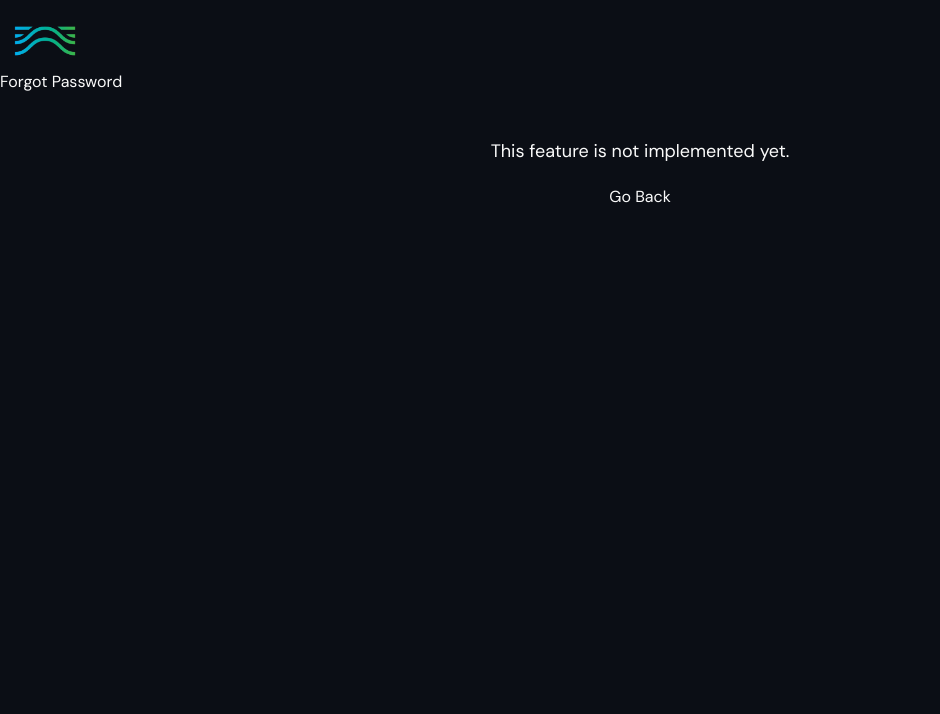
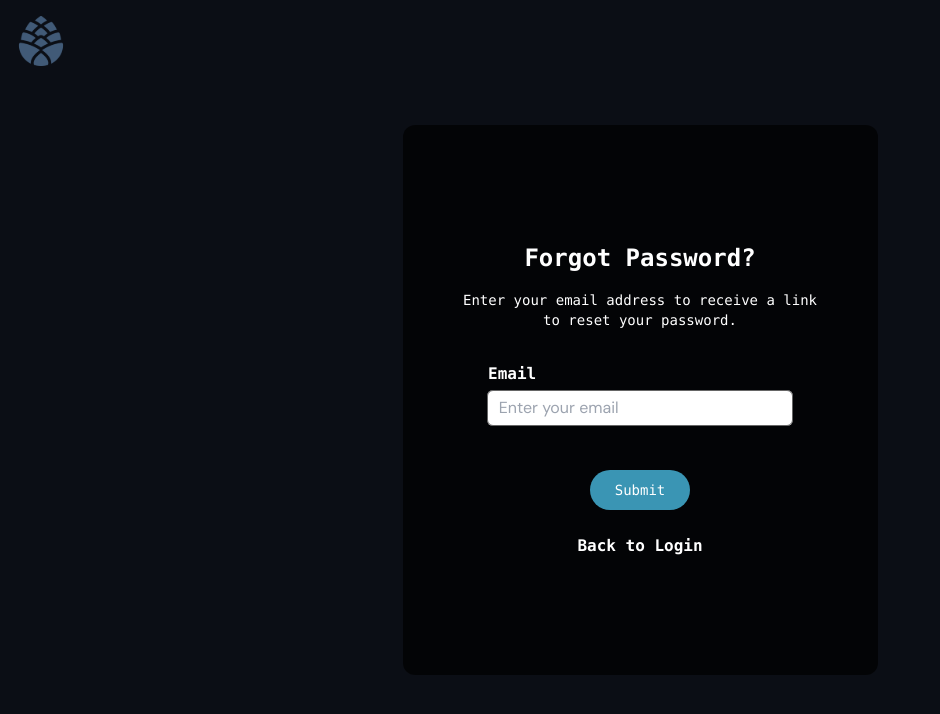
Before and after one commit to fy-st0rm/Lobic, a React (Vite) app: page /forgotpassword in a window 1280 px wide. Shown: the top 714 px of the page, without its empty margins (0-940 px from the left). Built offline with nearby package versions, Linux system fonts and the light colour scheme; no server answers.

Commit message:
logo changed

```diff
--- a/src/App.tsx
+++ b/src/App.tsx
@@ -12,7 +12,7 @@ function App(): React.ReactElement {
 		<>
 			<Helmet>
 				<title> Lobic </title>
-				<link rel="icon" href="lobic_logo.png" />
+				<link rel="icon" href="/navbar/LobicLogo.svg" />
 			</Helmet>
 
 			{isAuthPage ? <AuthRoutes /> : <AppRoutes />}
--- a/src/routes/auth/ForgotPassword.tsx
+++ b/src/routes/auth/ForgotPassword.tsx
@@ -1,46 +1,81 @@
-import React from "react";
+// ForgotPassword.tsx
+
+import { useState } from "react";
 import { useNavigate } from "react-router-dom";
 
-import logo from "/lobic_logo.png";
+// Assets
+import logo from "/navbar/LobicLogo.svg";
 
 function ForgotPassword() {
+const [email, setEmail] = useState<string>("");
 const navigate = useNavigate();
 
-	const handleGoBack = () => {
-		navigate(-1); // Go back to the previous page
+const handleResetPassword = (event: React.FormEvent<HTMLFormElement>) => {
+event.preventDefault();
+// Implement your password reset logic here
+console.log("Reset link will be sent to: ", email);
+};
+
+const handleBackToLogin = () => {
+navigate("/login");
 };
 
 return (
-		<div className="container">
-			<div className="logo">
-				<img
-					src={logo}
-					alt="lobic_logo"
-					style={{ width: "70px", height: "auto" }}
+<div className="relative flex h-screen items-center justify-center">
+{/* Logo Section */}
+<div className="absolute left-0 top-0 p-4">
+<img src={logo} alt="lobic_logo" className="h-auto w-[50px]" />
+</div>
+{/* Background Card */}
+<div className="absolute h-[550px] w-[475px] rounded-xl bg-black/70" />
+
+{/* Forgot Password Form Container */}
+<div className="flex flex-col absolute w-[400px] rounded-lg p-4 text-center">
+  <div>
+	<p className="mb-4 font-mono text-2xl font-extrabold text-white">
+	  Forgot Password?
+	</p>
+	<p className="mb-8 font-mono text-sm text-white">
+	  Enter your email address to receive a link to reset your password.
+	</p>
+
+	<form onSubmit={handleResetPassword}>
+	  {/* Email Field */}
+	  <div>
+		<p className="mb-1 ml-8 text-left font-mono text-white font-semibold">
+		  Email
+		</p>
+		<input
+		  type="email"
+		  placeholder="Enter your email"
+		  value={email}
+		  onChange={(e: React.ChangeEvent<HTMLInputElement>) =>
+			setEmail(e.target.value)
+		  }
+		  required
+		  className="mx-auto block w-5/6 rounded-md bg-white px-3 py-1.5 text-base text-gray-900 outline outline-1 -outline-offset-1 outline-black/60 placeholder:text-gray-400 focus:outline focus:outline-2 focus:-outline-offset-2 focus:outline-indigo-600"
 		/>
 	  </div>
 
-			<div className="outercircle"></div>
-			<div className="innercircle"></div>
+	  {/* Submit Button */}
+	  <div className="mt-6">
+		<button
+		  type="submit"
+		  className="mt-5 mb-4 h-10 w-[100px] rounded-full bg-[#3a95b4] border-none font-mono text-sm text-white"
+		>
+		  Submit
+		</button>
+	  </div>
+	</form>
 
-			<div className="loginContainer">
+	{/* Link to navigate back to Login */}
 	<div>
-					<p className="loginText">Forgot Password</p>
-					<br />
-					<div
-						style={{
-							textAlign: "center",
-							padding: "20px",
-							fontSize: "18px",
-						}}
+	  <p
+		className="mt-2 cursor-pointer font-mono text-white font-semibold"
+		onClick={handleBackToLogin}
 	  >
-						This feature is not implemented yet.
-					</div>
-
-					<div style={{ textAlign: "center" }}>
-						<button className="loginButton" onClick={handleGoBack}>
-							Go Back
-						</button>
+		Back to Login
+	  </p>
 	</div>
   </div>
 </div>
--- a/src/routes/auth/Login.tsx
+++ b/src/routes/auth/Login.tsx
@@ -8,7 +8,7 @@ import { performLogin, initClientState } from "@/api/user/userApi";
 import { useAppProvider } from "providers/AppProvider";
 
 // Assets
-import logo from "/lobic_logo.png";
+import logo from "/navbar/LobicLogo.svg";
 
 function Login() {
 	const [email, setEmail] = useState<string>("");
@@ -44,7 +44,7 @@ function Login() {
 	return (
 		<div className="relative flex h-screen items-center justify-center">
 			<div className="absolute left-0 top-0 p-4">
-				<img src={logo} alt="lobic_logo" className="h-auto w-[70px]" />
+				<img src={logo} alt="lobic_logo" className="h-auto w-[50px]" />
 			</div>
 
 			<div className="absolute h-[550px] w-[475px] rounded-xl bg-black/70" />
--- a/src/routes/auth/Signup.tsx
+++ b/src/routes/auth/Signup.tsx
@@ -1,7 +1,7 @@
 import { useState } from "react";
 import { useNavigate } from "react-router-dom";
 import { initClientState, performLogin, signupUser } from "@/api/user/userApi";
-import logo from "/lobic_logo.png";
+import logo from "/navbar/LobicLogo.svg";
 import { CircleAlert } from "lucide-react";
 import { useAppProvider } from "@/providers/AppProvider";
 
@@ -38,7 +38,7 @@ function Signup() {
 	return (
 		<div className="relative flex h-screen items-center justify-center">
 			<div className="absolute left-0 top-0 p-4">
-				<img src={logo} alt="lobic_logo" className="h-auto w-[70px]" />
+				<img src={logo} alt="lobic_logo" className="h-auto w-[50px]" />
 			</div>
 
 			<div className="absolute h-[550px] w-[475px] rounded-xl bg-black/70" />
```
Lines whose indentation alone changed are shown as unchanged.
